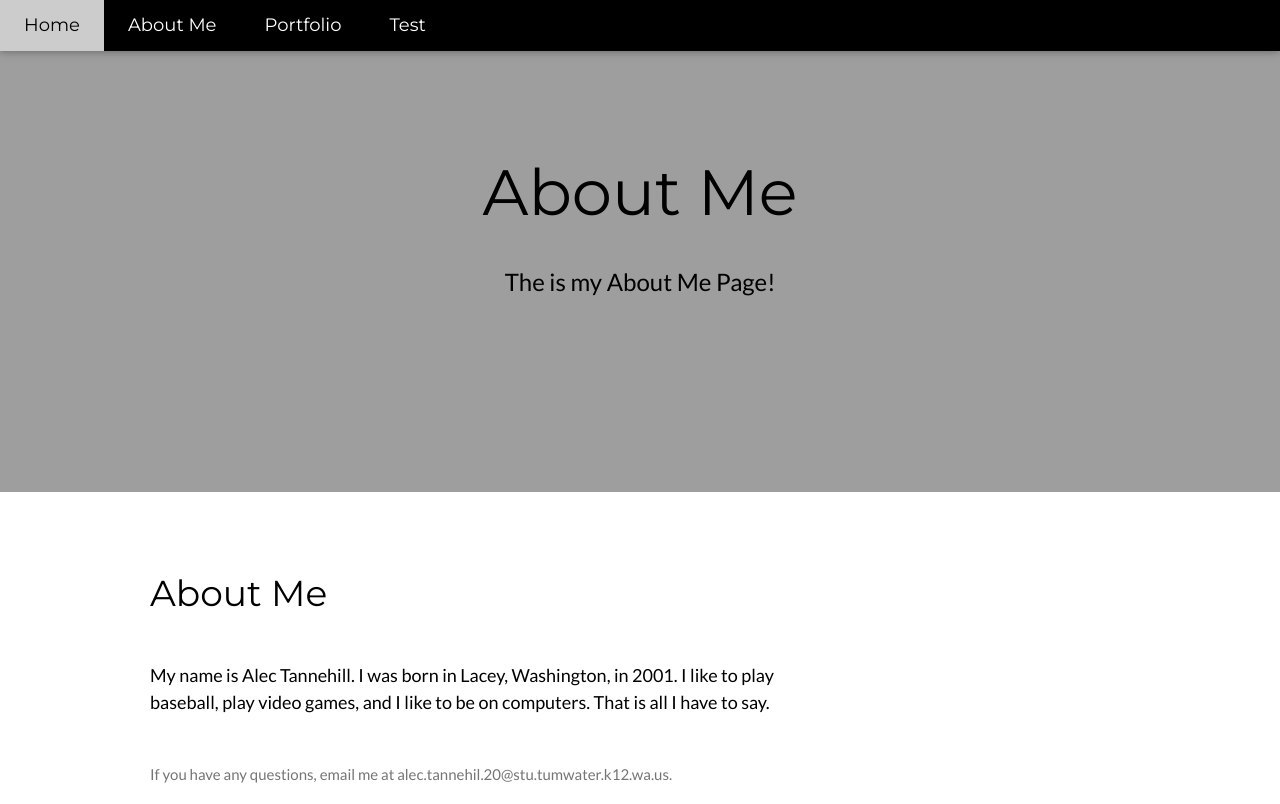
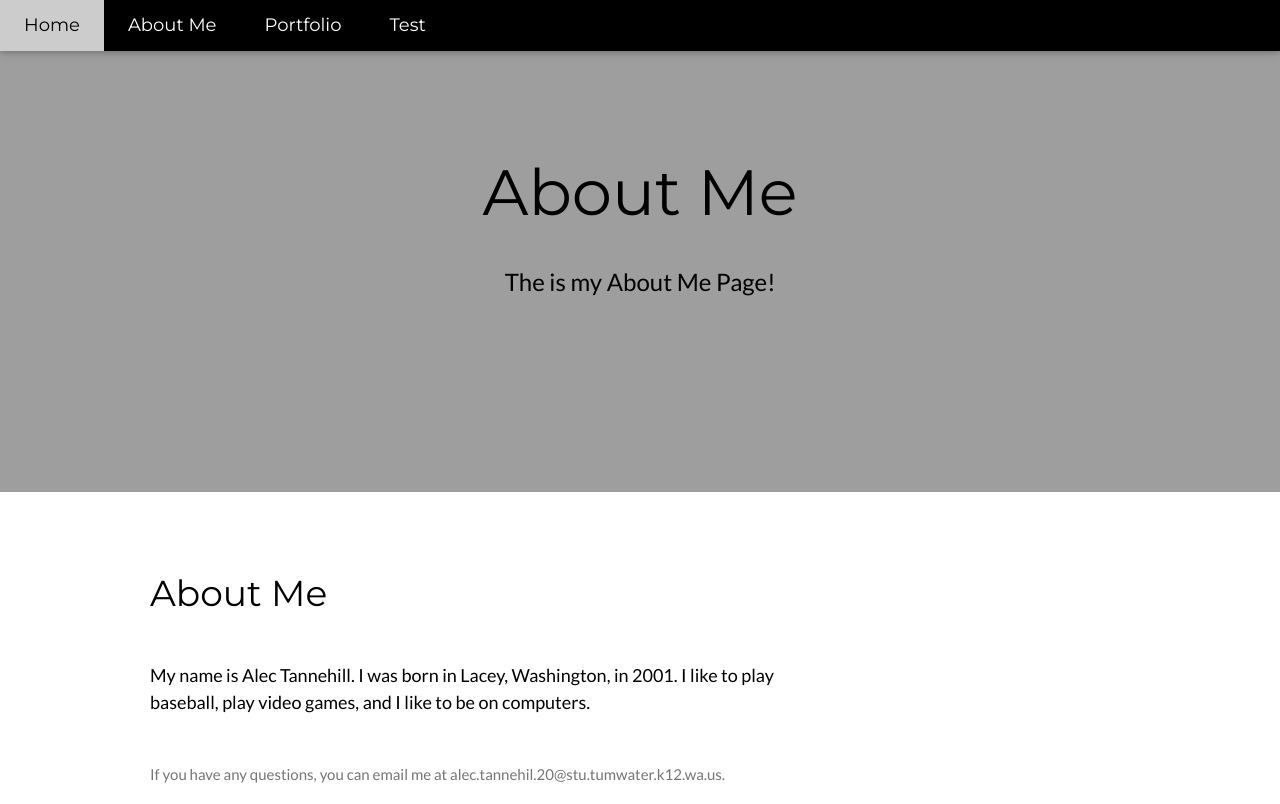
Before and after one commit to alectannehill/alectannehill.github.io, a plain HTML site: page about.html in a window 1280 px wide. Shown: the top 804 px of the page. Drawn offline with nearby package versions, Linux system fonts and the light colour scheme.

Commit message:
changed about me page

```diff
--- a/about.html
+++ b/about.html
@@ -46,9 +46,9 @@ body,h1,h2,h3,h4,h5,h6 {font-family: "Lato", sans-serif}
   <div class="w3-content">
     <div class="w3-twothird">
       <h1>About Me</h1>
-      <h5 class="w3-padding-32">My name is Alec Tannehill. I was born in Lacey, Washington, in 2001. I like to play baseball, play video games, and I like to be on computers. That is all I have to say.</h5>
+      <h5 class="w3-padding-32">My name is Alec Tannehill. I was born in Lacey, Washington, in 2001. I like to play baseball, play video games, and I like to be on computers. </h5>
 
-      <p class="w3-text-grey">If you have any questions, email me at alec.tannehil.20@stu.tumwater.k12.wa.us.</p>
+      <p class="w3-text-grey">If you have any questions, you can email me at alec.tannehil.20@stu.tumwater.k12.wa.us.</p>
     </div>
 
     <div class="w3-third w3-center">
```
